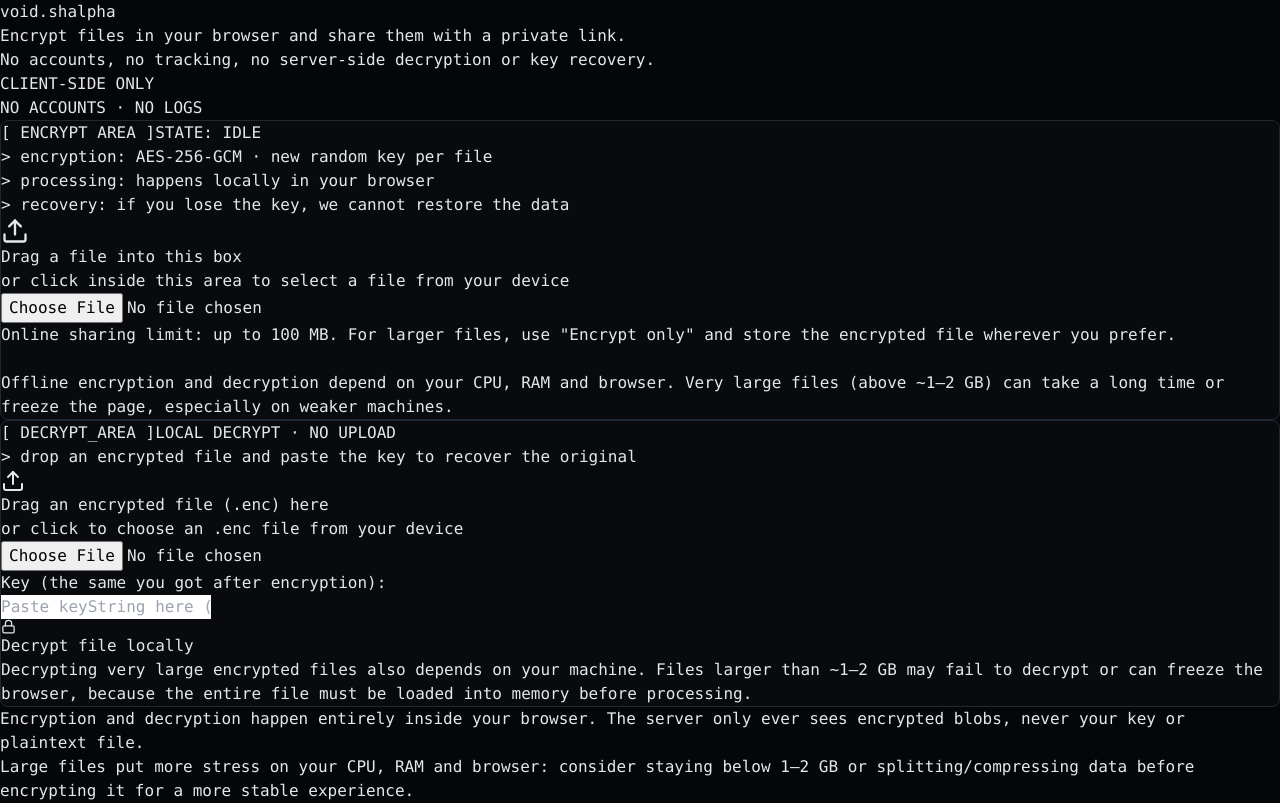
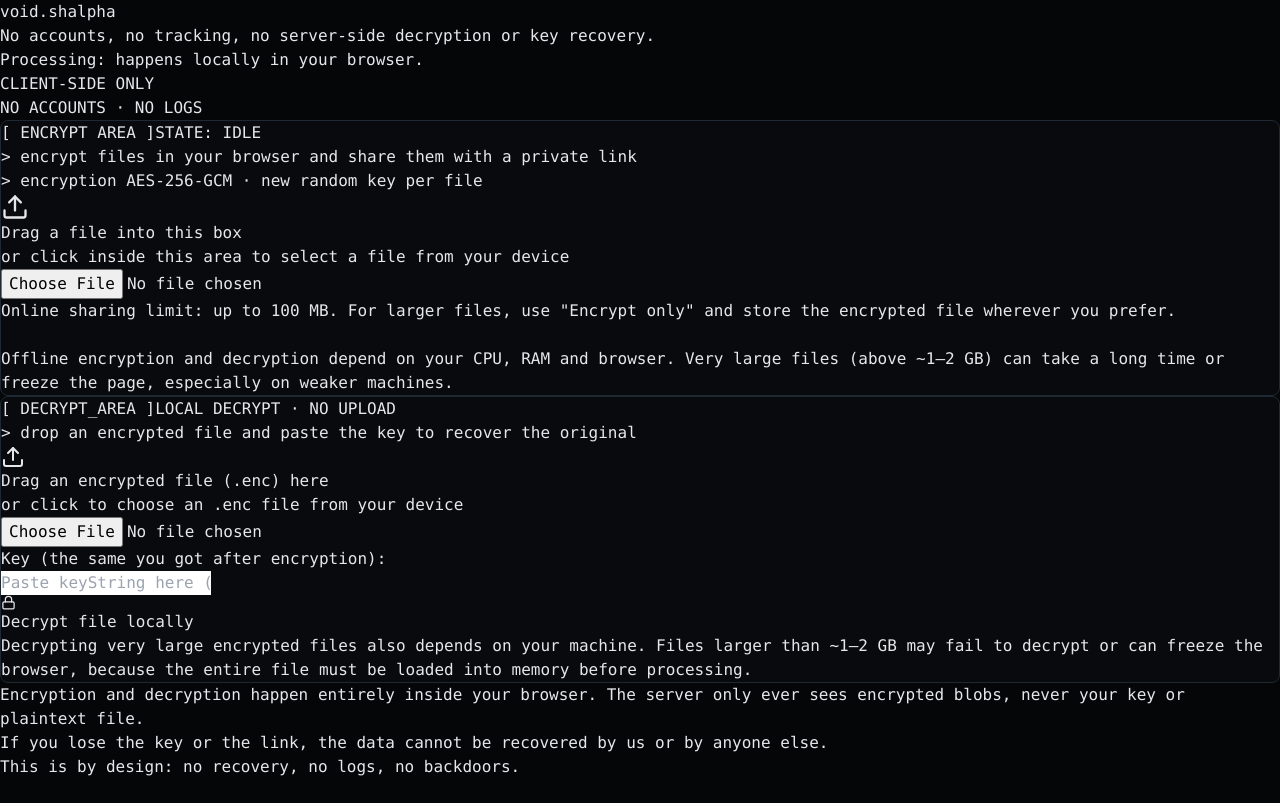
Before and after one commit to P4v3r/void-sh, a React (Vite) app: page / in a window 1280 px wide. Built offline with nearby package versions, Linux system fonts and the light colour scheme.

Commit message:
Commit 15

```diff
--- a/src/App.tsx
+++ b/src/App.tsx
@@ -20,6 +20,17 @@ const supabaseAnonKey =
   'eyJhbGciOiJIUzI1NiIsInR5cCI6IkpXVCJ9.eyJpc3MiOiJzdXBhYmFzZSIsInJlZiI6InJzbmpkaGtyZ3R1ZXBpdmxsdnV4Iiwicm9sZSI6ImFub24iLCJpYXQiOjE3NjUxODExNTEsImV4cCI6MjA4MDc1NzE1MX0.WKxJB0TMJw3_zBvQsI3vpQxWbrT824OzdHtefgnNvPo';
 
 const supabase = createClient(supabaseUrl, supabaseAnonKey);
+
+const triggerDownload = (url: string, filename: string) => {
+  const a = document.createElement('a');
+  a.href = url;
+  a.download = filename;
+  document.body.appendChild(a);
+  a.click();
+  a.remove();
+};
+
+//const isIOS = /iP(hone|od|ad)/.test(navigator.userAgent);
 
 function App() {
   const [file, setFile] = useState<File | null>(null);
@@ -274,11 +285,11 @@ function App() {
                 </span>
               </div>
               <div className="space-y-0.5 mt-1">
-                <p className="text-[13px] text-emerald-300/90">
-                  Encrypt files in your browser and share them with a private link.
+                <p className="text-[13px] text-emerald-300/80">
+                  No accounts, no tracking, no server-side decryption or key recovery.
                 </p>
                 <p className="text-[13px] text-emerald-300/80">
-                  No accounts, no tracking, no server-side decryption or key recovery.
+                  Processing: happens locally in your browser.
                 </p>
               </div>
             </div>
@@ -305,14 +316,11 @@ function App() {
                 </span>
               </div>
 
-              <p className="console-line text-emerald-300/90 mb-1 text-[13px]">
-                &gt; encryption: AES-256-GCM · new random key per file
-              </p>
               <p className="console-line text-emerald-300/85 mb-1 text-[13px]">
-                &gt; processing: happens locally in your browser
+                &gt; encrypt files in your browser and share them with a private link
               </p>
               <p className="console-line text-emerald-300/80 mb-2 text-[13px]">
-                &gt; recovery: if you lose the key, we cannot restore the data
+                &gt; encryption AES-256-GCM · new random key per file
               </p>
               <div className="hr-line" />
 
@@ -417,13 +425,14 @@ function App() {
                       <p className="text-[13px] text-emerald-200/90 mb-1">
                         Download the encrypted file (local backup):
                       </p>
-                      <a
-                        href={downloadUrl}
-                        download={`${file?.name || 'file'}.enc`}
-                        className="inline-flex items-center gap-2 px-3 py-2 rounded-md bg-black/40 border border-emerald-700 text-[13px] hover:bg-black/60"
+                      <button
+                        onClick={() => {
+                          if (!downloadUrl) return;
+                          triggerDownload(downloadUrl, `${file?.name || 'file'}.enc`);
+                        }}
                       >
                         Download encrypted file
-                      </a>
+                      </button>
                     </div>
                   )}
 
@@ -640,13 +649,14 @@ function App() {
 
         <div className="mt-1 text-center text-[13px] text-emerald-300/80 leading-relaxed px-1">
           <p className="mb-1">
-            Encryption and decryption happen entirely inside your browser. The server
-            only ever sees encrypted blobs, never your key or plaintext file.
+            Encryption and decryption happen entirely inside your browser.
+            The server only ever sees encrypted blobs, never your key or plaintext file.
           </p>
           <p className="mb-1">
-            Large files put more stress on your CPU, RAM and browser: consider staying
-            below 1–2 GB or splitting/compressing data before encrypting it for a more
-            stable experience.
+            If you lose the key or the link, the data cannot be recovered by us or by anyone else.
+          </p>
+          <p className="mb-1">
+            This is by design: no recovery, no logs, no backdoors.
           </p>
         </div>
       </div>
```
